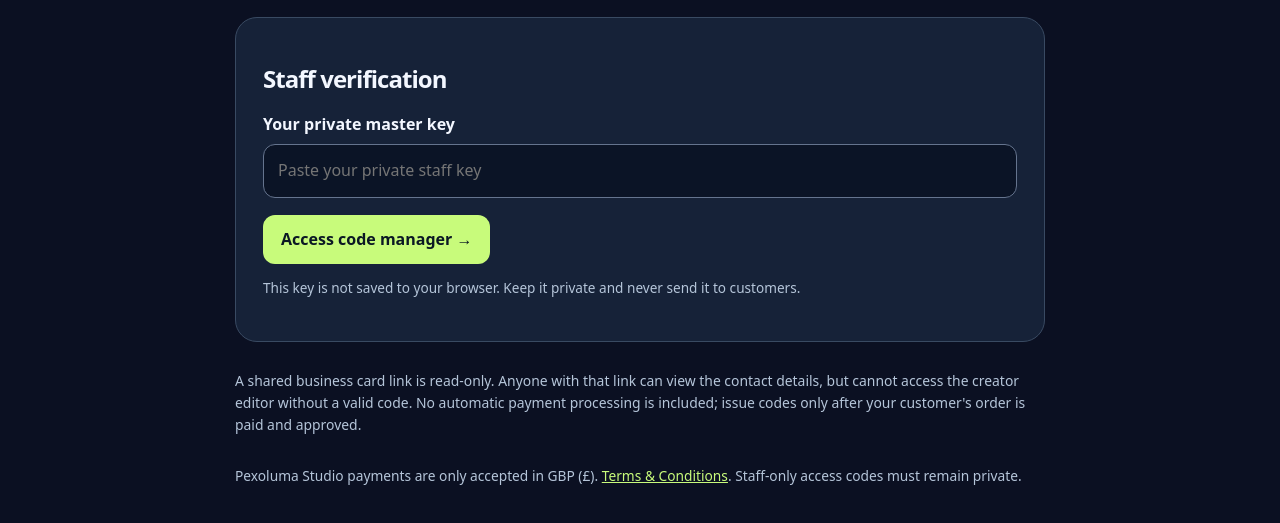
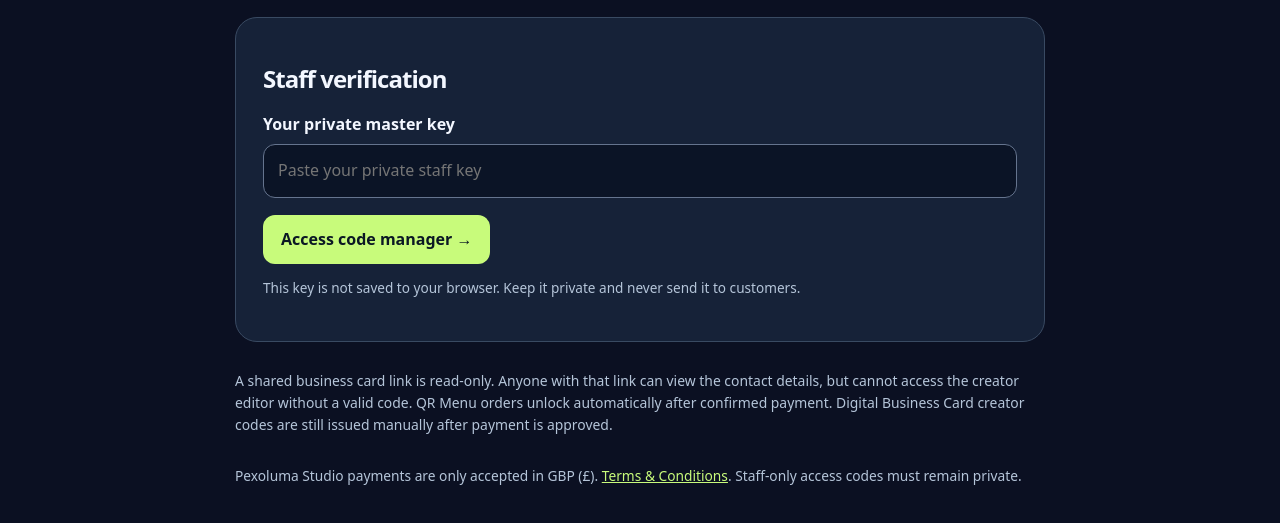
Before and after one commit to lukakrivosic100-finance/Website-making-business, a plain HTML site: page card-admin.html in a window 1280 px wide. Shown: the part 285-808 px from the top of the page. Drawn offline with Linux system fonts and the light colour scheme.

Commit message:
Clarify automatic QR menu access and manual card codes

```diff
--- a/card-admin.html
+++ b/card-admin.html
@@ -22,7 +22,7 @@ header a.brand{display:inline-flex;align-items:center;gap:0}.site-logo-mark{widt
 <div class="card"><h2>Issued codes</h2><p class="muted">You can see which business each code belongs to, whether its card has been created, and revoke editing access if needed. The original codes cannot be retrieved.</p><div style="overflow-x:auto"><table><thead><tr><th>Business</th><th>Card</th><th>Status</th><th>Action</th></tr></thead><tbody id="codeRows"><tr><td colspan="4">Loading…</td></tr></tbody></table></div></div>
 <button type="button" class="btn2" id="signout">Lock staff dashboard</button>
 </section>
-<p class="muted" style="font-size:.87rem;margin-top:28px">A shared business card link is read-only. Anyone with that link can view the contact details, but cannot access the creator editor without a valid code. No automatic payment processing is included; issue codes only after your customer's order is paid and approved.</p>
+<p class="muted" style="font-size:.87rem;margin-top:28px">A shared business card link is read-only. Anyone with that link can view the contact details, but cannot access the creator editor without a valid code. QR Menu orders unlock automatically after confirmed payment. Digital Business Card creator codes are still issued manually after payment is approved.</p>
 <p style="font-size:.86rem;color:#b5c5d9;margin:28px 0">Pexoluma Studio payments are only accepted in GBP (£). <a href="terms.html">Terms &amp; Conditions</a>. Staff-only access codes must remain private.</p></main><script>
 (function(){'use strict';var API='https://pexoluma-card-api.lukakrivosic100.workers.dev',secret='';
 function q(id){return document.getElementById(id)}
```
